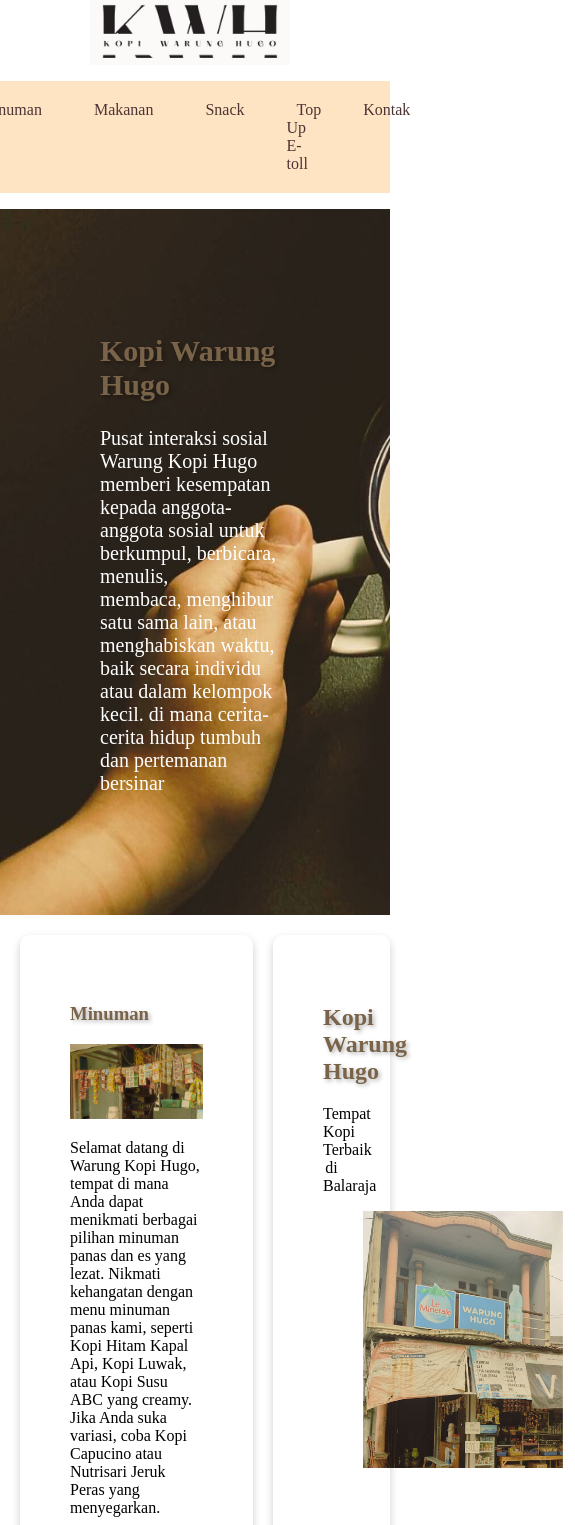
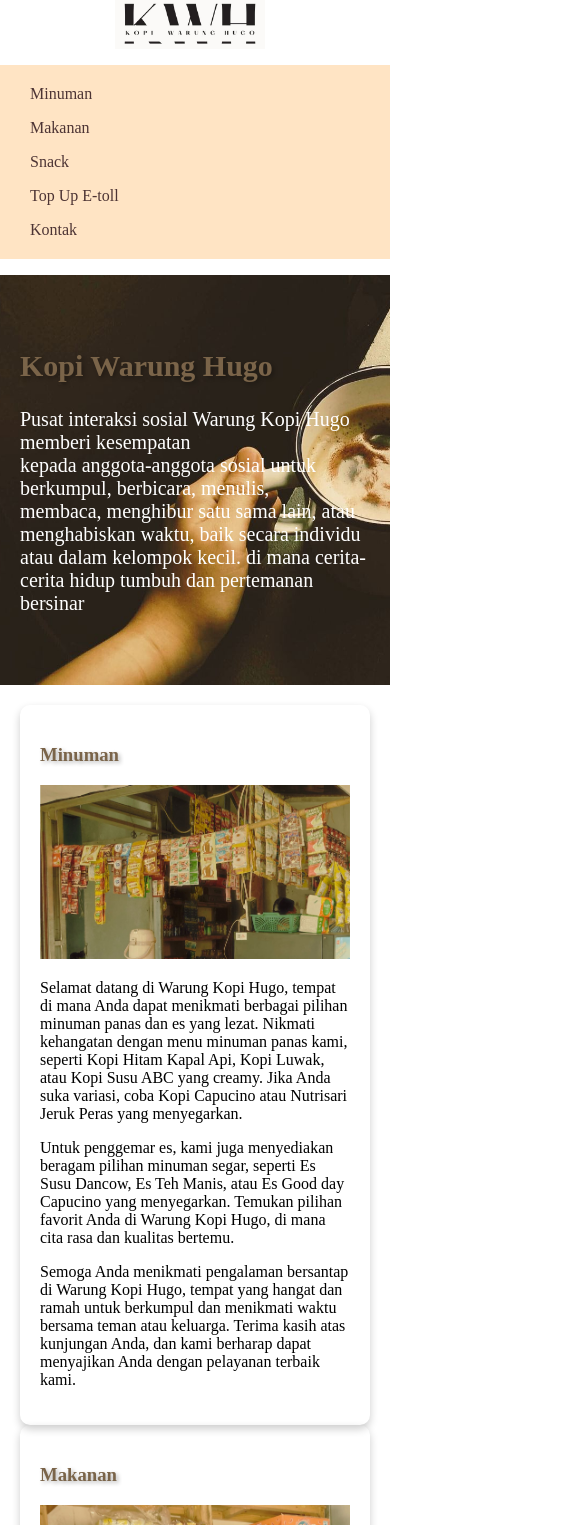
Before and after one commit to bayupandiangan/warunghugo, a plain HTML site: page index.html in a window 390 px wide. Shown: the top 1525 px of the page, 575 px wide, since content can reach past the window. Drawn offline with Linux system fonts and the light colour scheme.

Commit message:
Update style.css

```diff
--- a/style.css
+++ b/style.css
@@ -19,7 +19,7 @@ body {
     background: url('jumbotron.jpg') center/cover no-repeat;
     text-align: left;
     color: white;
-    padding: 100px;
+    padding: 80px;
 }
 
 header {
@@ -130,7 +130,7 @@ aside {
 }
 
 .profile {
-    width: 30%;
+    width: 29%;
     display: flex;
     flex-direction: column;
     margin-top: 20px;
@@ -153,22 +153,43 @@ aside {
     font-size: 1.5em;
 }
 
+
 @media screen and (max-width: 1200px) {
     main {
-        flex-flow: column nowrap;
+        flex-direction: column;
+        align-items: center;
     }
-
-    main aside {
-        align-self: center;
+    .left-content {
+        width: 100%;
+    }
+    aside {
+        width: 100%;
     }
 }
 
+
 @media screen and (max-width: 768px) {
+    .jumbotron {
+        padding: 50px 20px;
+    }
+    .logo-container img {
+        width: 150px;
+    }
     nav ul {
-        justify-content: center;
+        flex-direction: column;
+        gap: 1rem;
     }
-
-    main aside {
-        align-self: stretch;
+    main {
+        flex-direction: column;
+    }
+    .profile {
+        width: 100%;
+        margin-top: 20px;
+    }
+    .card {
+        padding: 20px;
+    }
+    footer {
+        padding: 10px;
     }
 }
```
